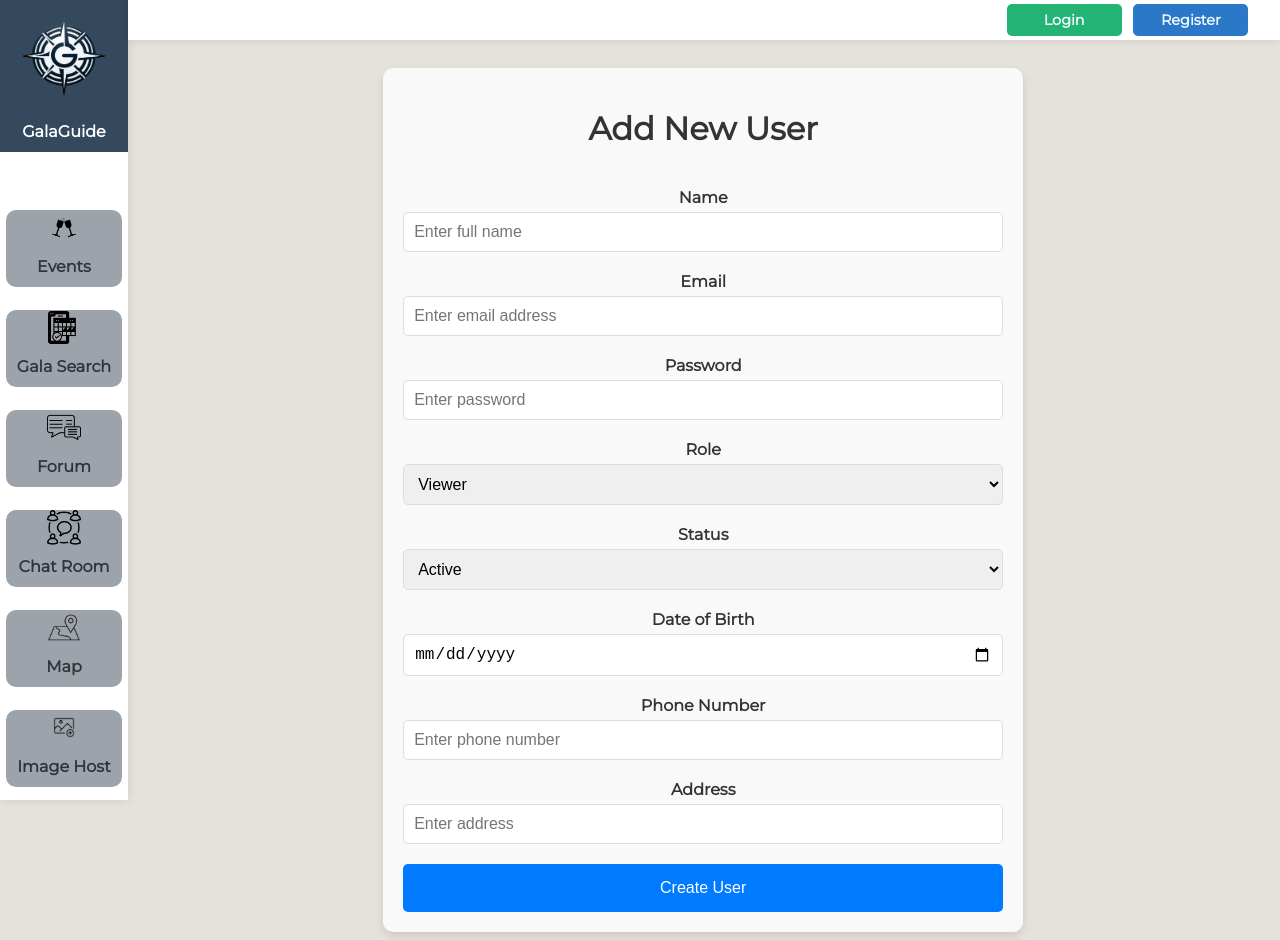
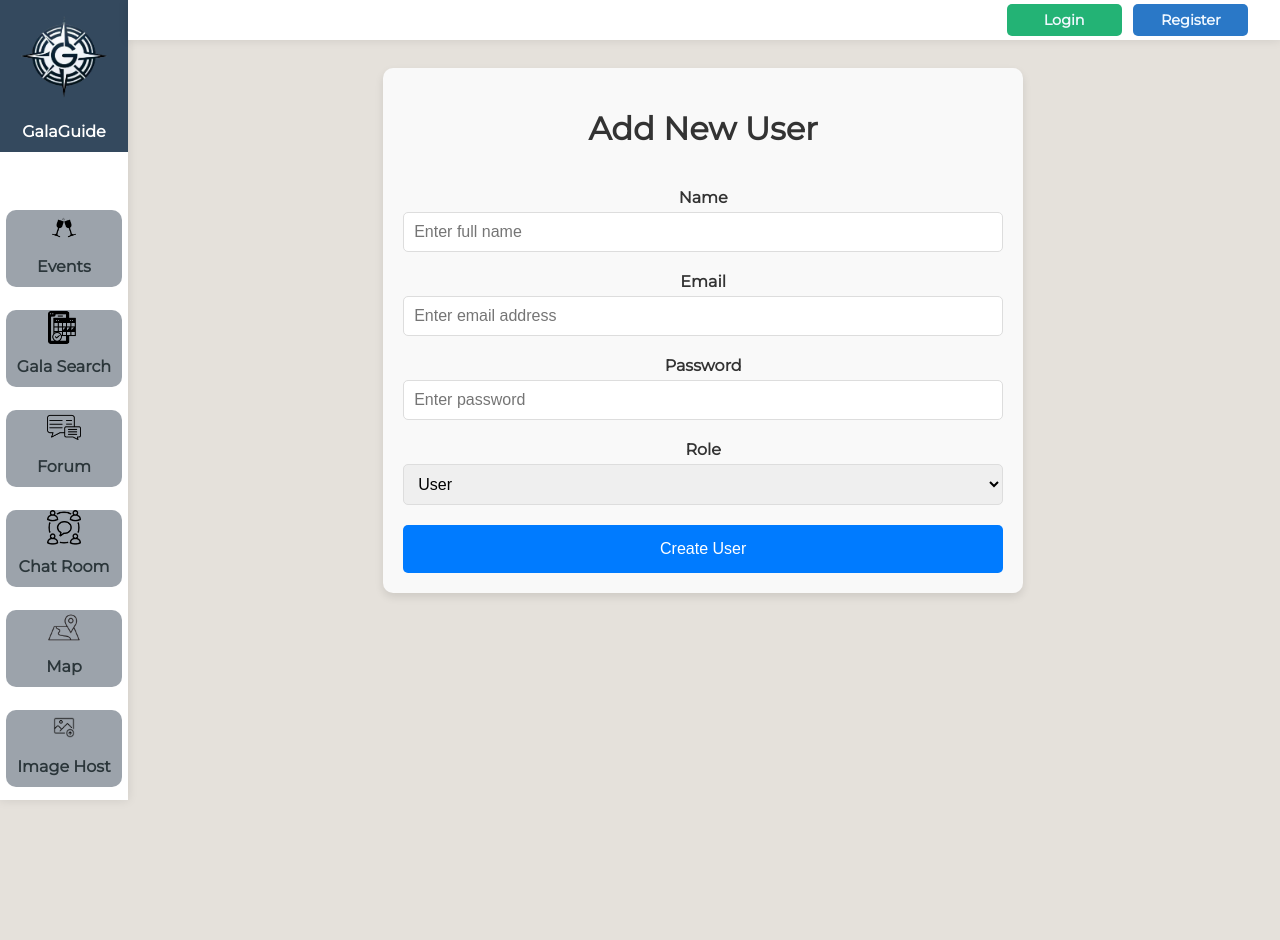
Before and after one commit to sustech-cs304/galaguide, a Vue app in the folder galaguide/: page /admin/users/add in a window 1280 px wide. After the commit the page ends 800 px from the top, so only its background shows below. Built offline with nearby package versions, Linux system fonts and the light colour scheme; what v-calendar, vue3-marquee would draw is missing.

Commit message:
Add animation

```diff
--- a/galaguide/src/components/console/AddNewUser.vue
+++ b/galaguide/src/components/console/AddNewUser.vue
@@ -20,28 +20,8 @@
                 <label for="role">Role</label>
                 <select v-model="role" id="role" class="input-field">
                     <option value="admin">Admin</option>
-                    <option value="editor">Editor</option>
-                    <option value="viewer">Viewer</option>
+                    <option value="viewer">User</option>
                 </select>
-            </div>
-            <div class="form-group">
-                <label for="status">Status</label>
-                <select v-model="status" id="status" class="input-field">
-                    <option value="active">Active</option>
-                    <option value="inactive">Inactive</option>
-                </select>
-            </div>
-            <div class="form-group">
-                <label for="dob">Date of Birth</label>
-                <input v-model="dob" type="date" id="dob" class="input-field">
-            </div>
-            <div class="form-group">
-                <label for="phone">Phone Number</label>
-                <input v-model="phone" type="tel" id="phone" placeholder="Enter phone number" class="input-field">
-            </div>
-            <div class="form-group">
-                <label for="address">Address</label>
-                <input v-model="address" type="text" id="address" placeholder="Enter address" class="input-field">
             </div>
             <button type="submit" class="submit-button">Create User</button>
         </form>
@@ -50,41 +30,40 @@
 
 <script setup>
 import { ref } from 'vue';
+import axios from 'axios';
 
 const name = ref('');
 const email = ref('');
 const password = ref('');
 const role = ref('viewer');
-const status = ref('active');
-const dob = ref('');
-const phone = ref('');
-const address = ref('');
 
 const submitForm = () => {
     const newUser = {
         name: name.value,
         email: email.value,
         password: password.value,
-        role: role.value,
-        status: status.value,
-        dob: dob.value,
-        phone: phone.value,
-        address: address.value,
+        userRole: role.value === 'viewer' ? 1 : 2
     };
 
-    alert(`User Created: ${JSON.stringify(newUser)}`);
+    axios.post('/api/user/register', {
+        headers: {
+            'Authorization': 'Bearer ' + localStorage.getItem('token')
+        },
+        name: newUser.name,
+        email: newUser.email,
+        password: newUser.password,
+        userRole: newUser.userRole
+    }).then((response) => {
+      console.log(response.data);
+    })
+    .catch((error) => {
+      console.error(error);
+    });
 
-    // Here you would typically send the newUser object to your backend server.
-
-    // Clear the form after submission
     name.value = '';
     email.value = '';
     password.value = '';
     role.value = 'viewer';
-    status.value = 'active';
-    dob.value = '';
-    phone.value = '';
-    address.value = '';
 };
 </script>
 
--- a/galaguide/src/components/console/AdminConsole.vue
+++ b/galaguide/src/components/console/AdminConsole.vue
@@ -68,7 +68,7 @@ onMounted(() => {
                 <h2>Event Management</h2>
                 <img src="../../assets/events.png" alt="Event" style="width: 50px; height: 50px;" />
                 <div class="link-container">
-                    <router-link class="router-link" to="/admin/events">
+                    <router-link class="router-link" to="/events">
                         <img src="../../assets/arrow_right.png" alt="" style="width: 15px; height: 15px;" />
                         View all events
                     </router-link>
--- a/galaguide/src/components/events/EventCenter.vue
+++ b/galaguide/src/components/events/EventCenter.vue
@@ -103,6 +103,7 @@ import EventRecommend from "./EventRecommend.vue";
   flex-direction: row;
   max-width: 100%;
   margin: auto;
+  animation: fadeIn 1s ease-in-out;
 }
 
 .sidebar {
@@ -120,6 +121,7 @@ import EventRecommend from "./EventRecommend.vue";
   flex: 4;
   padding: 20px;
   box-sizing: border-box;
+  animation: popIn 1s ease-in-out;
 }
 
 .aid-functions {
@@ -132,6 +134,7 @@ import EventRecommend from "./EventRecommend.vue";
   margin-bottom: 20px;
   padding: 10px;
   box-sizing: border-box;
+  animation: slideDown 1s ease-in-out;
 }
 
 .top-by-sections {
@@ -160,6 +163,7 @@ import EventRecommend from "./EventRecommend.vue";
   background: transparent;
   /* Example color */
   box-sizing: border-box;
+  animation: slideDown 1s ease-in-out;
 }
 
 .recommend-column {
@@ -168,12 +172,14 @@ import EventRecommend from "./EventRecommend.vue";
   /* Example color */
   padding: 20px;
   box-sizing: border-box;
+  animation: fadeIn 1s ease-in-out;
 }
 /* Add these styles */
 .create-event {
   display: flex;
   justify-content: center;
   margin-bottom: 20px;
+  animation: fadeIn 1s ease-in-out;
 }
 
 .create-event-button {
@@ -193,4 +199,35 @@ import EventRecommend from "./EventRecommend.vue";
 .create-event-button:hover {
   background-color: #a5adba;
 }
+
+@keyframes fadeIn {
+    from {
+        opacity: 0;
+    }
+    to {
+        opacity: 1;
+    }
+}
+
+@keyframes slideDown {
+    from {
+        transform: translateY(-20px);
+        opacity: 0;
+    }
+    to {
+        transform: translateY(0);
+        opacity: 1;
+    }
+}
+
+@keyframes popIn {
+    from {
+        transform: scale(0.9);
+        opacity: 0;
+    }
+    to {
+        transform: scale(1);
+        opacity: 1;
+    }
+}
 </style>
--- a/galaguide/src/components/events/SearchHomePage/SearchCenter.vue
+++ b/galaguide/src/components/events/SearchHomePage/SearchCenter.vue
@@ -145,7 +145,7 @@ const toggleFilters = () => {
 	height: 90%;
 	align-items: center;
 	margin: auto;
-
+	animation: fadeIn 1s ease-in-out;
 }
 
 .main-content {
@@ -184,7 +184,7 @@ const toggleFilters = () => {
 	align-items: center;
 	align-self: center;
 	width: 80%;
-
+	animation: popIn 1s ease-in-out;
 }
 
 .input-field {
@@ -235,6 +235,13 @@ const toggleFilters = () => {
 	border-radius: 5px;
 	height: 200%;
 	border-color: #f0f0f0;
+	animation: slideDown 1s ease-in-out;
+	transition: transform 0.3s ease, box-shadow 0.3s ease;
+}
+
+.filterBoxButton:hover {
+	transform: translateY(-5px);
+    box-shadow: 0 4px 12px rgba(0, 0, 0, 0.2);
 }
 
 .filters {
@@ -253,6 +260,7 @@ const toggleFilters = () => {
 	border-radius: 15px;
 	display: inline-block;
 	vertical-align: middle;
+	animation: popIn 1s ease-in-out;
 }
 
 .label {
@@ -266,4 +274,35 @@ const toggleFilters = () => {
 	float: right;
 	align-self: center;
 }
+
+@keyframes fadeIn {
+    from {
+        opacity: 0;
+    }
+    to {
+        opacity: 1;
+    }
+}
+
+@keyframes slideDown {
+    from {
+        transform: translateY(-20px);
+        opacity: 0;
+    }
+    to {
+        transform: translateY(0);
+        opacity: 1;
+    }
+}
+
+@keyframes popIn {
+    from {
+        transform: scale(0.9);
+        opacity: 0;
+    }
+    to {
+        transform: scale(1);
+        opacity: 1;
+    }
+}
 </style>
```
